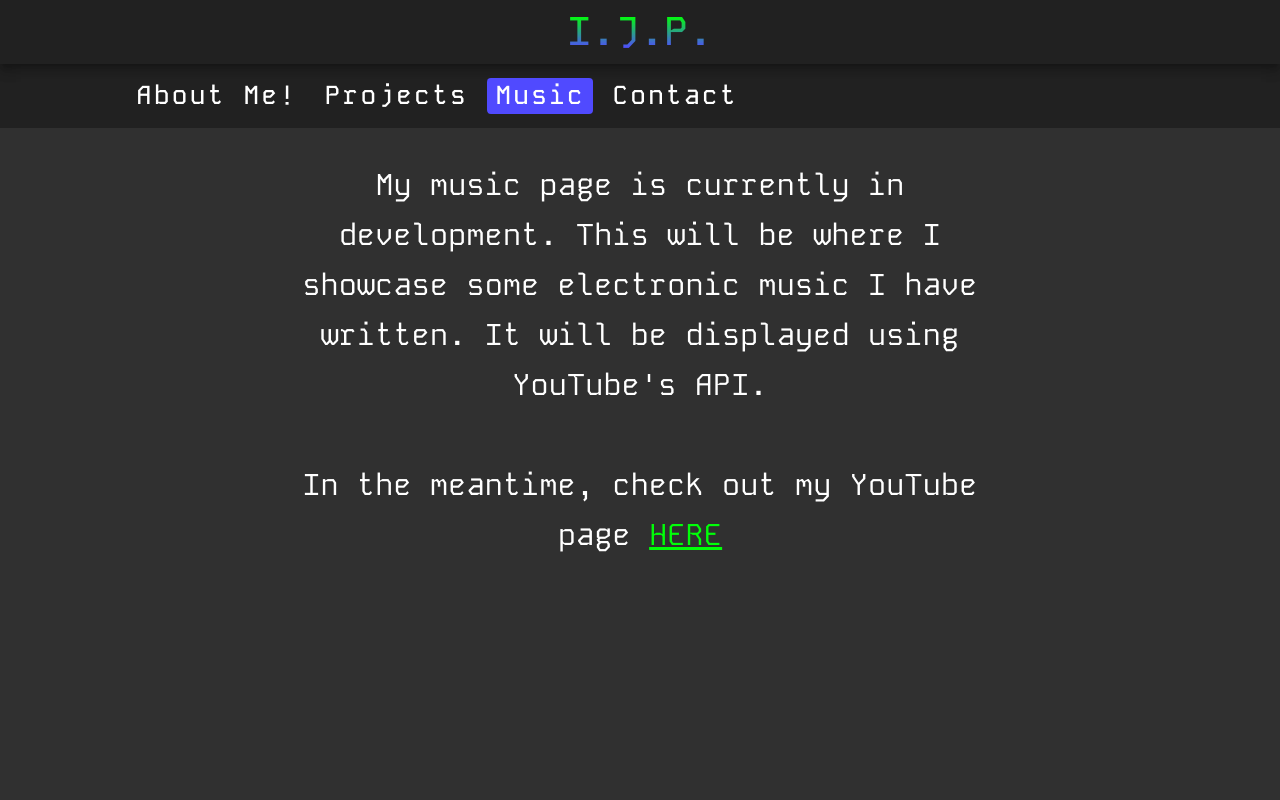
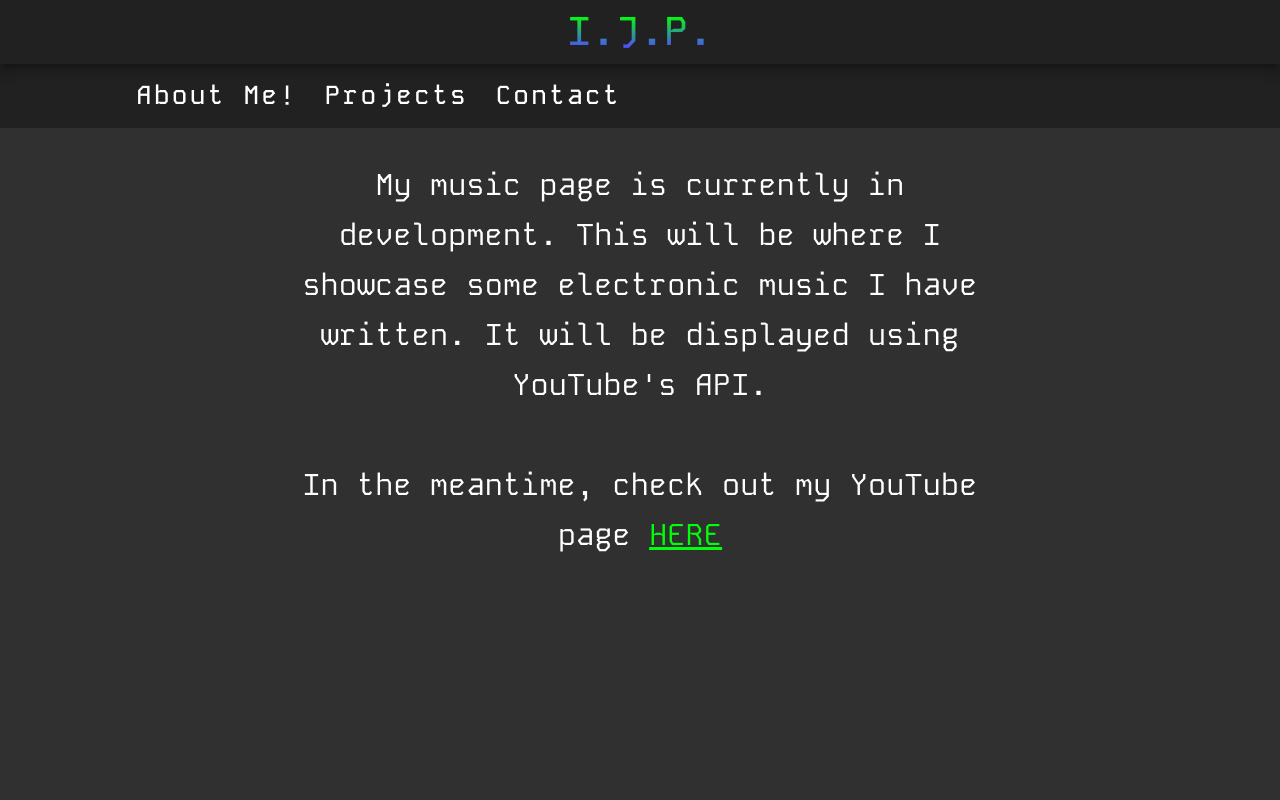
Before and after one commit to isaacpost/ijp-website, an Angular app in the folder angular-ijp-website/: page /music in a window 1280 px wide. Shown: the top 800 px of the page. Built offline with nearby package versions, Linux system fonts and the light colour scheme.

Commit message:
Removed music component from visablity

```diff
--- a/angular-ijp-website/src/app/app-routing.module.ts
+++ b/angular-ijp-website/src/app/app-routing.module.ts
@@ -8,7 +8,6 @@ import { ContactComponent } from './contact/contact.component';
 const routes: Routes = [
   { path: '', component: AboutComponent},
   { path: 'projects', component: ProjectsComponent},
-  { path: 'music', component: MusicComponent},
   { path: 'contact', component: ContactComponent},
 ];
 
--- a/angular-ijp-website/src/app/app.component.ts
+++ b/angular-ijp-website/src/app/app.component.ts
@@ -25,10 +25,6 @@ export class AppComponent {
       displayName: "Projects"
     },
     {
-      route: "/music",
-      displayName: "Music"
-    },
-    {
       route: "/contact",
       displayName: "Contact"
     },
--- a/angular-ijp-website/src/app/music/music.component.ts
+++ b/angular-ijp-website/src/app/music/music.component.ts
@@ -1,3 +1,9 @@
+/**
+ * THIS COMPONENT IS NOT AVAILABLE ON THE FRONT END
+ *
+ * It is incomplete and I would prefer to work on it in private
+ */
+
 import { Component, OnInit } from '@angular/core';
 
 @Component({
```
